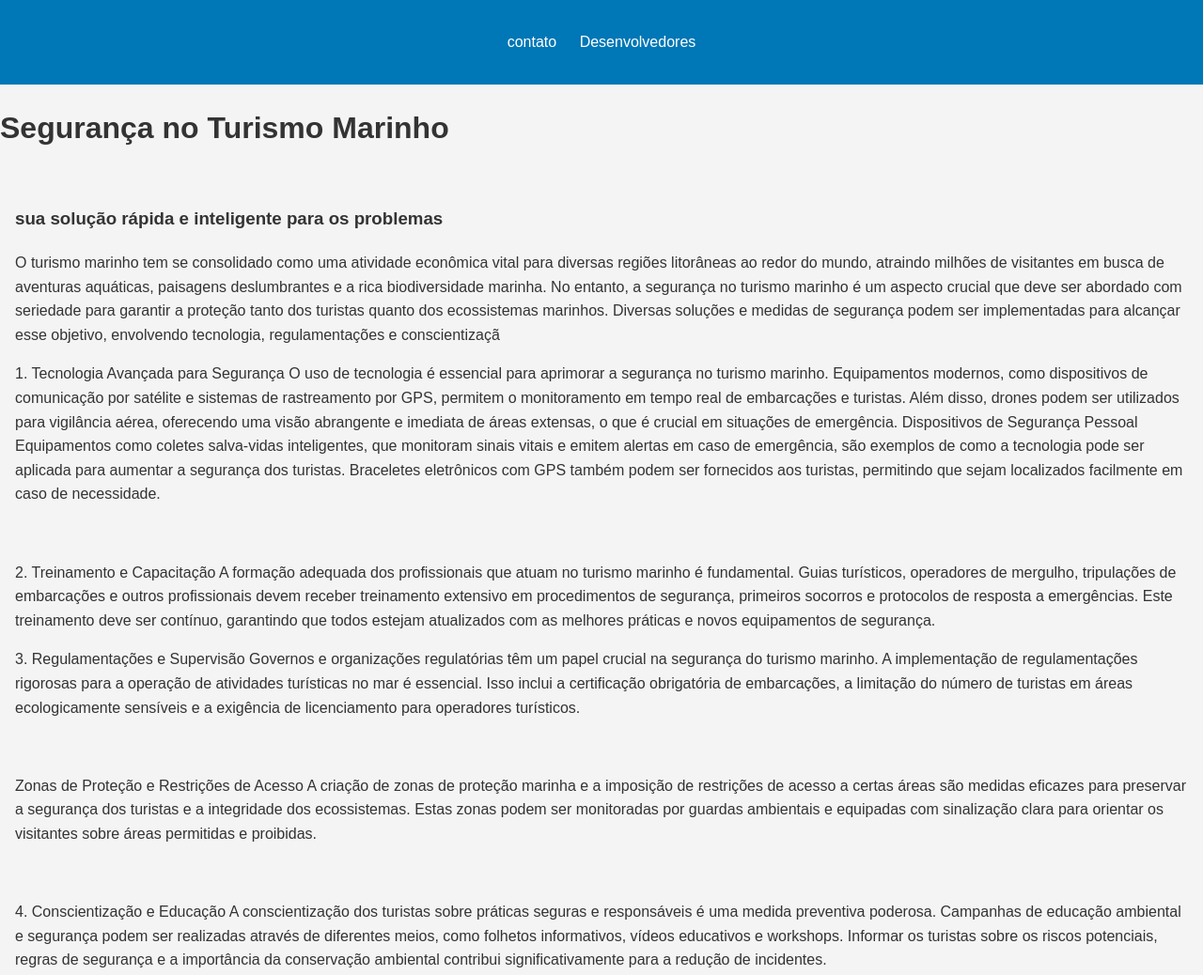
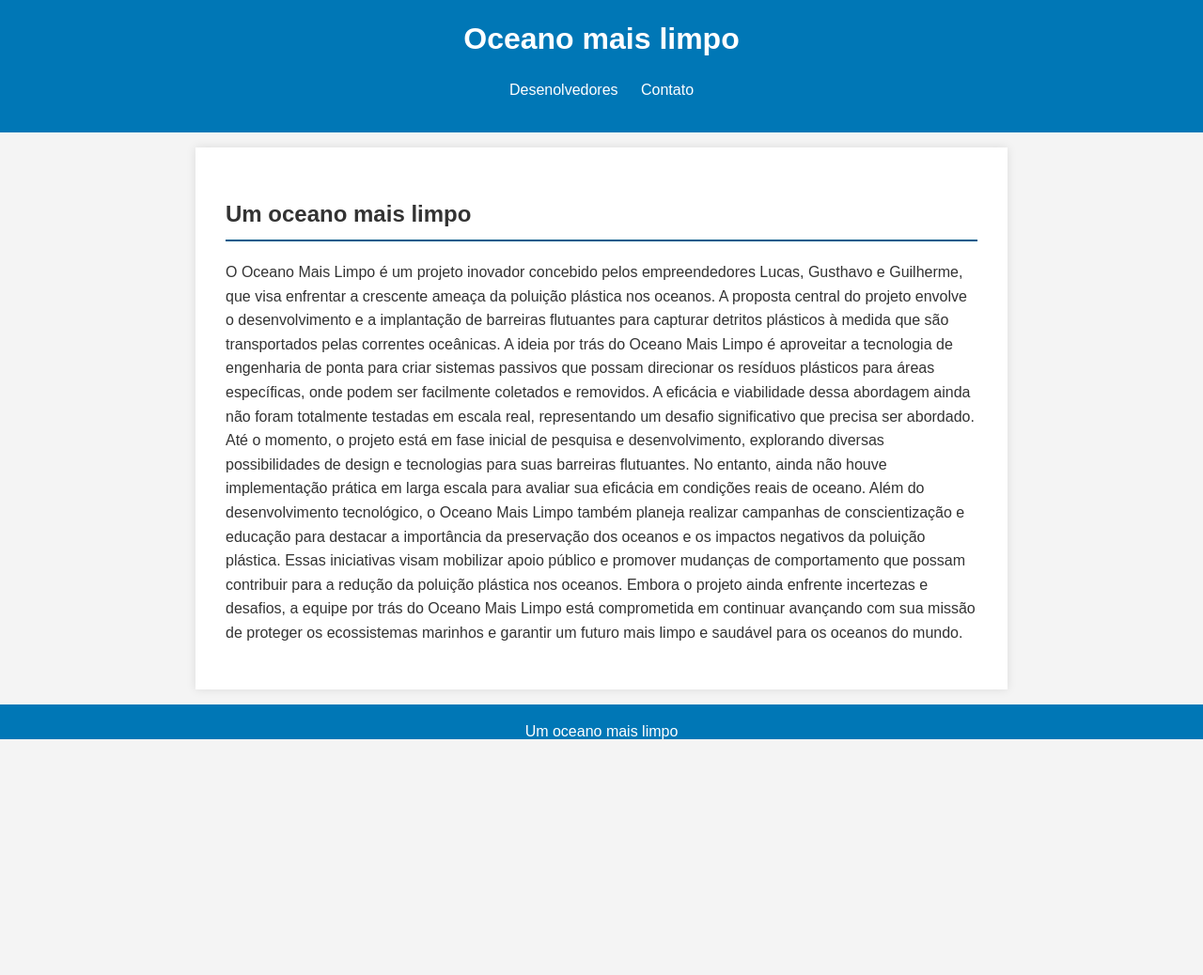
Before and after one commit to Guiroselli/global-solution, a plain HTML site: page index.html in a window 1280 px wide. Shown: the top 1038 px of the page at 94% size. After the commit the page ends 800 px from the top, so only its background shows below. Drawn offline with Linux system fonts and the light colour scheme.

```diff
--- a/css/styledev.css
+++ b/css/styledev.css
@@ -1,7 +1,7 @@
 :root {
-    --cor-fonte: #2F2F2F;
+    --cor-fonte: #258996;
     --cor-fonte-azul: #0c0c0c;
-    --cor-divmain: #4f5f68;
+    --cor-divmain: #258996;
 }
 
 .principal {
@@ -14,7 +14,7 @@
 }
 
 header, footer {
-    background-color: #4f5f68;
+    background-color: #258996;
     color: white;
     text-align: center;
     padding: 1rem 0;
@@ -39,7 +39,7 @@ header, footer {
     justify-content: center;
 
     width: 310px;
-    background: linear-gradient(180deg, #3f4757b9 35%, #fff);
+    background: linear-gradient(180deg, #258996 35%, #fff);
     padding: 20px 12px;
 
     border-radius: 15px;
@@ -86,7 +86,7 @@ header, footer {
     width: 18px;
 }
 
-/* REPOSITORIO GITHUB */
+
 .repgit {
     display: flex;
     justify-content: center;
--- a/css/styleindex.css
+++ b/css/styleindex.css
@@ -101,6 +101,8 @@ footer {
     color: white;
     text-align: center;
     padding: 1rem 0;
+    width: 100%;
+    height: 5px;
 }
 
 footer p {
--- a/index.html
+++ b/index.html
@@ -1,76 +1,35 @@
 <!DOCTYPE html>
-<html lang="pt-br">
-
+<html lang="pt=BR">
 <head>
     <meta charset="UTF-8">
     <meta name="viewport" content="width=device-width, initial-scale=1.0">
-    <title>Assistente Porto Seguro</title>
+    <title>Um oceano mais limpo</title>
     <link rel="stylesheet" href="css/styleindex.css">
 </head>
-
 <body>
-
-    <header class="header">
-        <nav class="menu">
-            <ul>
-                <li><a href="html/contato.html">contato</a></li>
-                <li><a href="html/desenvolvedores.html">Desenvolvedores</a></li>
-            </ul>
-        </nav>
-
-        <div class="lado_direito">
-            <div class="hamburguer">
-                <div></div>
-                <div></div>
-                <div></div>
-            </div>
+    <header>
+        <div class="container">
+            <h1>Oceano mais limpo</h1>
+            <nav>
+                <ul>
+                    <li><a href="html/desenvolvedores.html">Desenolvedores</a></li>
+                    <li><a href="html/contato.html">Contato</a></li>
+                </ul>
+            </nav>
         </div>
     </header>
-        <h1>Segurança no Turismo Marinho</h1>
-    <div class="principal">
-        <main class="main">
-            <div class="apresentacao">
-                <div class="descricao">
-                    <h3>sua solução rápida e inteligente para os problemas</h3>
-                    <p>O turismo marinho tem se consolidado como uma atividade econômica vital para diversas regiões litorâneas ao redor do mundo, atraindo milhões de visitantes em busca de aventuras aquáticas, paisagens deslumbrantes e a rica biodiversidade marinha. No entanto, a segurança no turismo marinho é um aspecto crucial que deve ser abordado com seriedade para garantir a proteção tanto dos turistas quanto dos ecossistemas marinhos. Diversas soluções e medidas de segurança podem ser implementadas para alcançar esse objetivo, envolvendo tecnologia, regulamentações e conscientizaçã <br>
-
-                 <p>1. Tecnologia Avançada para Segurança
-                    O uso de tecnologia é essencial para aprimorar a segurança no turismo marinho. Equipamentos modernos, como dispositivos de comunicação por satélite e sistemas de rastreamento por GPS, permitem o monitoramento em tempo real de embarcações e turistas. Além disso, drones podem ser utilizados para vigilância aérea, oferecendo uma visão abrangente e imediata de áreas extensas, o que é crucial em situações de emergência.
-
-                    Dispositivos de Segurança Pessoal
-                    Equipamentos como coletes salva-vidas inteligentes, que monitoram sinais vitais e emitem alertas em caso de emergência, são exemplos de como a tecnologia pode ser aplicada para aumentar a segurança dos turistas. Braceletes eletrônicos com GPS também podem ser fornecidos aos turistas, permitindo que sejam localizados facilmente em caso de necessidade.</p><br>
-
-                 </p>2. Treinamento e Capacitação
-                    A formação adequada dos profissionais que atuam no turismo marinho é fundamental. Guias turísticos, operadores de mergulho, tripulações de embarcações e outros profissionais devem receber treinamento extensivo em procedimentos de segurança, primeiros socorros e protocolos de resposta a emergências. Este treinamento deve ser contínuo, garantindo que todos estejam atualizados com as melhores práticas e novos equipamentos de segurança. <p>
-
-
-                <p>3. Regulamentações e Supervisão
-                    Governos e organizações regulatórias têm um papel crucial na segurança do turismo marinho. A implementação de regulamentações rigorosas para a operação de atividades turísticas no mar é essencial. Isso inclui a certificação obrigatória de embarcações, a limitação do número de turistas em áreas ecologicamente sensíveis e a exigência de licenciamento para operadores turísticos.</p><br>
-
-                <p>Zonas de Proteção e Restrições de Acesso
-                    A criação de zonas de proteção marinha e a imposição de restrições de acesso a certas áreas são medidas eficazes para preservar a segurança dos turistas e a integridade dos ecossistemas. Estas zonas podem ser monitoradas por guardas ambientais e equipadas com sinalização clara para orientar os visitantes sobre áreas permitidas e proibidas.</p><br>
-
-                <p>4. Conscientização e Educação
-                    A conscientização dos turistas sobre práticas seguras e responsáveis é uma medida preventiva poderosa. Campanhas de educação ambiental e segurança podem ser realizadas através de diferentes meios, como folhetos informativos, vídeos educativos e workshops. Informar os turistas sobre os riscos potenciais, regras de segurança e a importância da conservação ambiental contribui significativamente para a redução de incidentes.</p><br>
-
-                <p>Programas de Turismo Sustentável
-                    Iniciativas de turismo sustentável promovem atividades que minimizam o impacto ambiental e enfatizam a segurança. Projetos que envolvem a participação da comunidade local na gestão do turismo também são eficazes, pois garantem que os interesses de conservação e segurança sejam respeitados e mantidos.</p><br>
-
-                <p>5. Infraestrutura Adequada
-                    A infraestrutura de apoio ao turismo marinho deve ser projetada com foco na segurança. Isso inclui a construção e manutenção de marinas, píeres e embarcadouros seguros, bem como a disponibilização de equipamentos de resgate e socorro em locais estratégicos. Investir em infraestrutura adequada garante que tanto operadores quanto turistas tenham acesso a recursos de segurança quando necessário.</p><br>
-
-                <p>Conclusão
-                    A segurança no turismo marinho é uma responsabilidade compartilhada que envolve operadores turísticos, governos, turistas e a comunidade local. A combinação de tecnologia avançada, regulamentações rigorosas, treinamento contínuo, conscientização pública e infraestrutura adequada é fundamental para garantir que o turismo marinho continue a ser uma atividade segura e sustentável. Ao implementar essas soluções, podemos proteger vidas humanas e preservar os preciosos ecossistemas marinhos, garantindo que futuras gerações possam desfrutar dessas maravilhas naturais de forma segura e responsável.</p>
-                </div>
-            </div>
-        </main>
-    </div>
+    <section id="about">
+        <div class="container">
+            <h2>Um oceano mais limpo</h2>
+            <p>O Oceano Mais Limpo é um projeto inovador concebido pelos empreendedores Lucas, Gusthavo e Guilherme,  que visa enfrentar a crescente ameaça da poluição plástica nos oceanos. A proposta central do projeto envolve o desenvolvimento e a implantação de barreiras flutuantes para capturar detritos plásticos à medida que são transportados pelas correntes oceânicas.
+                 A ideia por trás do Oceano Mais Limpo é aproveitar a tecnologia de engenharia de ponta para criar sistemas passivos que possam direcionar os resíduos plásticos para áreas específicas, onde podem ser facilmente coletados e removidos. A eficácia e viabilidade dessa abordagem ainda não foram totalmente testadas em escala real, representando um desafio significativo que precisa ser abordado. Até o momento, o projeto está em fase inicial de pesquisa e desenvolvimento, explorando diversas possibilidades de design e tecnologias para suas barreiras flutuantes. No entanto, ainda não houve implementação prática em larga escala para avaliar sua eficácia em condições reais de oceano. Além do desenvolvimento tecnológico, o Oceano Mais Limpo também planeja realizar campanhas de conscientização e educação para destacar a importância da preservação dos oceanos e os impactos negativos da poluição plástica. Essas iniciativas visam mobilizar apoio público e promover mudanças de comportamento que possam contribuir para a redução da poluição plástica nos oceanos. Embora o projeto ainda enfrente incertezas e desafios, a equipe por trás do Oceano Mais Limpo está comprometida em continuar avançando com sua missão de proteger os ecossistemas marinhos e garantir um futuro mais limpo e saudável para os oceanos do mundo.</p>
+        </div>
+    </section>
 
     <footer>
-        <p>Turismo Marinho</p>
+        <div class="container">
+            <p>Um oceano mais limpo</p>
+        </div>
     </footer>
-
-
 </body>
-
 </html>
```
Also changed, not shown: html/desenvolvedores.html (+6 -5 lines).
